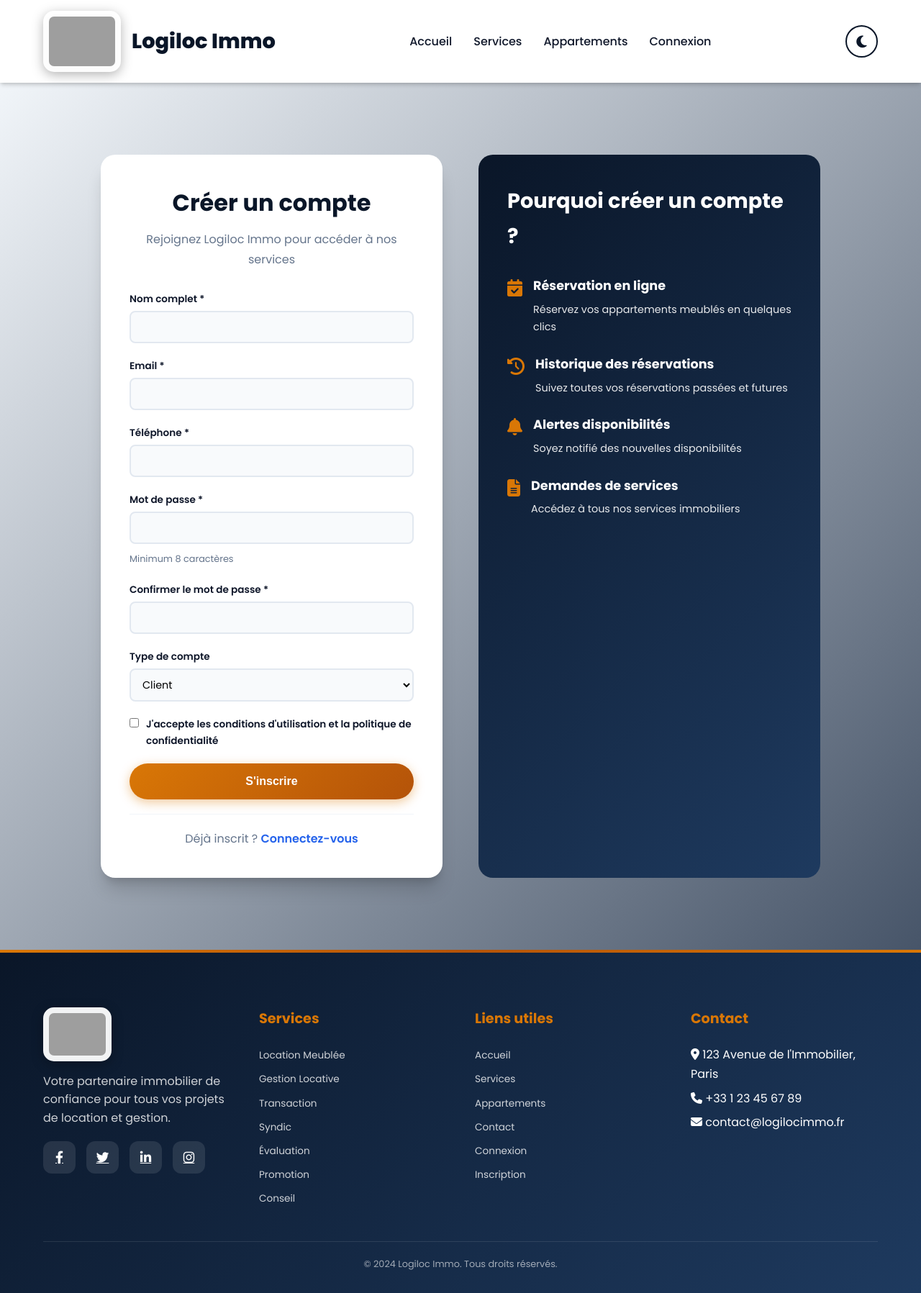
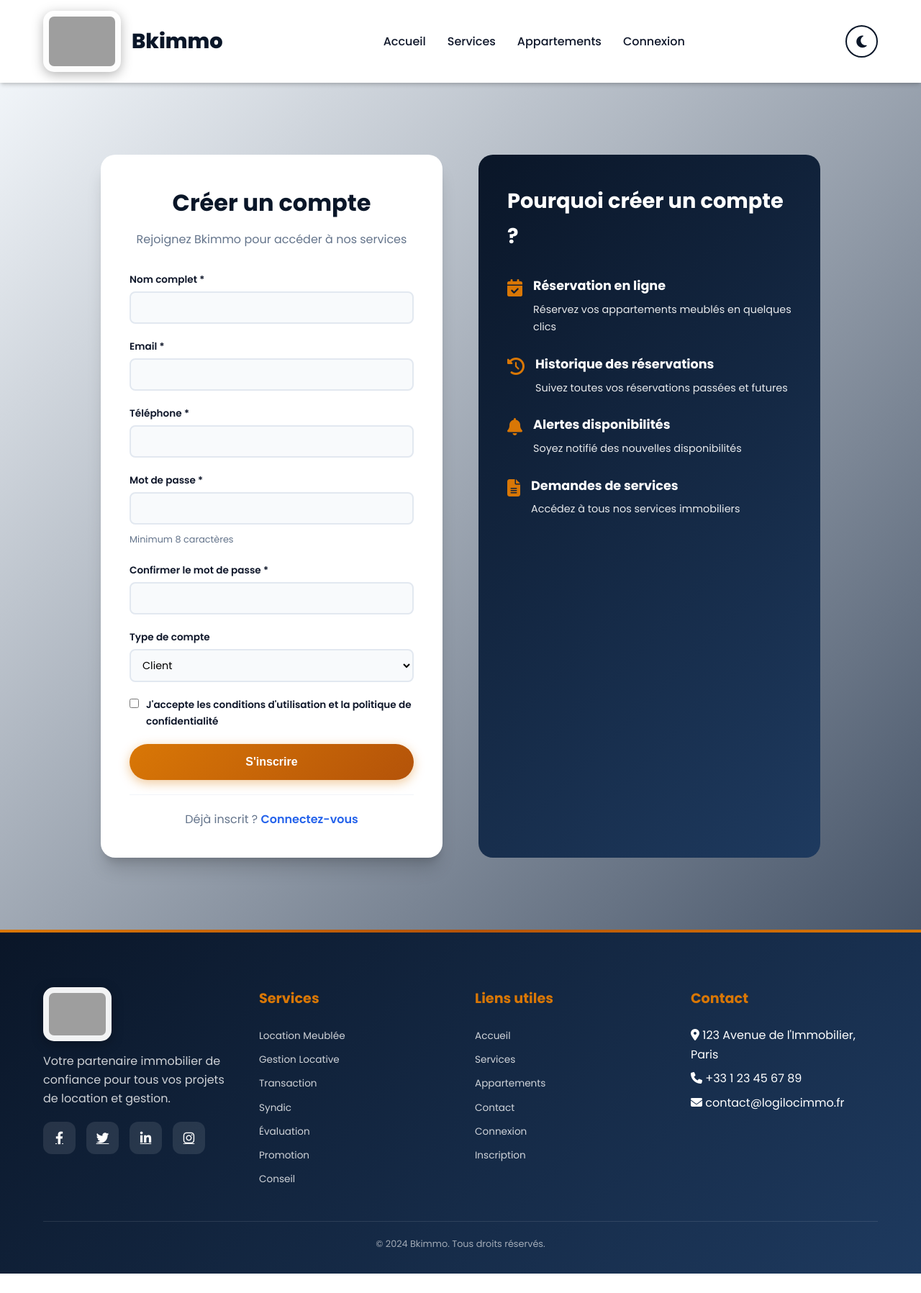
Before and after one commit to lyanebessou-dotcom/Bkimmo, a PHP site: page /register.php in a window 1280 px wide. Shown: the whole page at 72% size. After the commit the page ends 1770 px from the top, so only its background shows below. Run offline with PHP 8.4, Linux system fonts and the light colour scheme; grey boxes are pictures that could not be loaded.

Commit message:
Renommer Logiloc Immo en Bkimmo

```diff
--- a/admin.html
+++ b/admin.html
@@ -3,7 +3,7 @@
 <head>
     <meta charset="UTF-8">
     <meta name="viewport" content="width=device-width, initial-scale=1.0">
-    <title>Administration - Logiloc Immo</title>
+    <title>Administration - Bkimmo</title>
     <link rel="stylesheet" href="css/style.css">
     <link rel="stylesheet" href="css/admin.css">
     <link rel="stylesheet" href="https://cdnjs.cloudflare.com/ajax/libs/font-awesome/6.4.0/css/all.min.css">
@@ -16,8 +16,8 @@
             <nav class="navbar">
                 <div class="logo">
                     <a href="index.html">
-                        <img src="Design sans titre (4) (1).svg" alt="Logiloc Immo">
-                        <span>Logiloc Immo Admin</span>
+                        <img src="Design sans titre (4) (1).svg" alt="Bkimmo">
+                        <span>Bkimmo Admin</span>
                     </a>
                 </div>
                 <div class="header-actions">
--- a/admin.php
+++ b/admin.php
@@ -53,7 +53,7 @@ $reservations = $stmt->fetchAll();
 <head>
     <meta charset="UTF-8">
     <meta name="viewport" content="width=device-width, initial-scale=1.0">
-    <title>Administration - Logiloc Immo</title>
+    <title>Administration - Bkimmo</title>
     <link rel="stylesheet" href="css/style.css">
     <link rel="stylesheet" href="css/admin.css">
     <link rel="stylesheet" href="https://cdnjs.cloudflare.com/ajax/libs/font-awesome/6.4.0/css/all.min.css">
@@ -66,8 +66,8 @@ $reservations = $stmt->fetchAll();
             <nav class="navbar">
                 <div class="logo">
                     <a href="index.php">
-                        <img src="Design sans titre (4) (1).svg" alt="Logiloc Immo">
-                        <span>Logiloc Immo Admin</span>
+                        <img src="Design sans titre (4) (1).svg" alt="Bkimmo">
+                        <span>Bkimmo Admin</span>
                     </a>
                 </div>
                 <div class="header-actions">
--- a/config.php
+++ b/config.php
@@ -17,7 +17,7 @@ define('DB_NAME', 'if0_xxxxxxxx_logiloc_immo'); // Remplacez par le nom de votre
 
 // Configuration du site
 define('SITE_URL', 'https://votre-site.infinityfreeapp.com'); // Remplacez par votre URL de site
-define('SITE_NAME', 'Logiloc Immo');
+define('SITE_NAME', 'Bkimmo');
 
 // Configuration de session
 define('SESSION_DURATION', 3600); // 1 heure en secondes
--- a/database.sql
+++ b/database.sql
@@ -1,4 +1,4 @@
--- Base de données Logiloc Immo pour Infinity Free
+-- Base de données Bkimmo pour Infinity Free
 -- Système de gestion immobilière complet
 --
 -- IMPORTANT: Pour Infinity Free, ne pas utiliser CREATE DATABASE
--- a/register.php
+++ b/register.php
@@ -50,7 +50,7 @@ if (isLoggedIn()) {
 <head>
     <meta charset="UTF-8">
     <meta name="viewport" content="width=device-width, initial-scale=1.0">
-    <title>Inscription - Logiloc Immo</title>
+    <title>Inscription - Bkimmo</title>
     <link rel="stylesheet" href="css/style.css">
     <link rel="stylesheet" href="https://cdnjs.cloudflare.com/ajax/libs/font-awesome/6.4.0/css/all.min.css">
     <link href="https://fonts.googleapis.com/css2?family=Poppins:wght@300;400;500;600;700;800&display=swap" rel="stylesheet">
@@ -62,8 +62,8 @@ if (isLoggedIn()) {
             <nav class="navbar">
                 <div class="logo">
                     <a href="index.php">
-                        <img src="Design sans titre (4) (1).svg" alt="Logiloc Immo">
-                        <span>Logiloc Immo</span>
+                        <img src="Design sans titre (4) (1).svg" alt="Bkimmo">
+                        <span>Bkimmo</span>
                     </a>
                 </div>
                 <ul class="nav-menu">
@@ -93,7 +93,7 @@ if (isLoggedIn()) {
                 <div class="auth-form-wrapper">
                     <div class="auth-header">
                         <h2>Créer un compte</h2>
-                        <p>Rejoignez Logiloc Immo pour accéder à nos services</p>
+                        <p>Rejoignez Bkimmo pour accéder à nos services</p>
                     </div>
 
                     <?php if (isset($error)): ?>
@@ -201,7 +201,7 @@ if (isLoggedIn()) {
             <div class="footer-content">
                 <div class="footer-section">
                     <div class="footer-logo">
-                        <img src="Design sans titre (4) (1).svg" alt="Logiloc Immo">
+                        <img src="Design sans titre (4) (1).svg" alt="Bkimmo">
                     </div>
                     <p>Votre partenaire immobilier de confiance pour tous vos projets de location et gestion.</p>
                     <div class="social-links">
@@ -248,7 +248,7 @@ if (isLoggedIn()) {
             </div>
 
             <div class="footer-bottom">
-                <p>&copy; 2024 Logiloc Immo. Tous droits réservés.</p>
+                <p>&copy; 2024 Bkimmo. Tous droits réservés.</p>
             </div>
         </div>
     </footer>
```
Also changed, not shown: index.html (+4 -4 lines), index.php (+4 -4 lines), login.html (+5 -5 lines), login.php (+5 -5 lines), register.html (+6 -6 lines), README.md.
